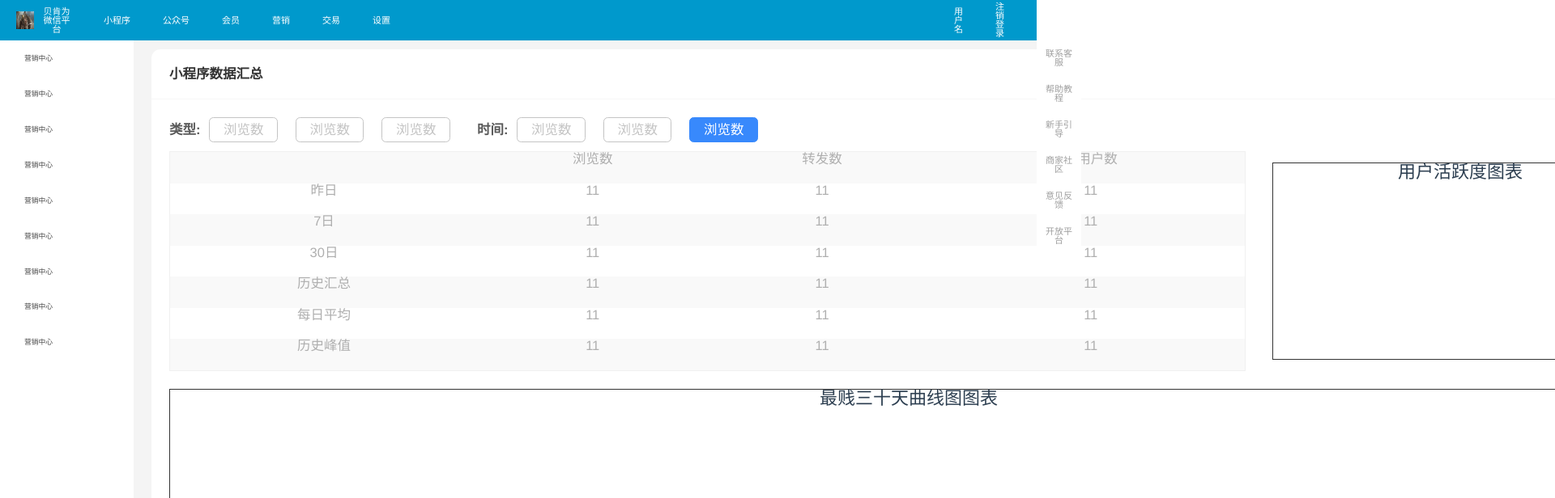
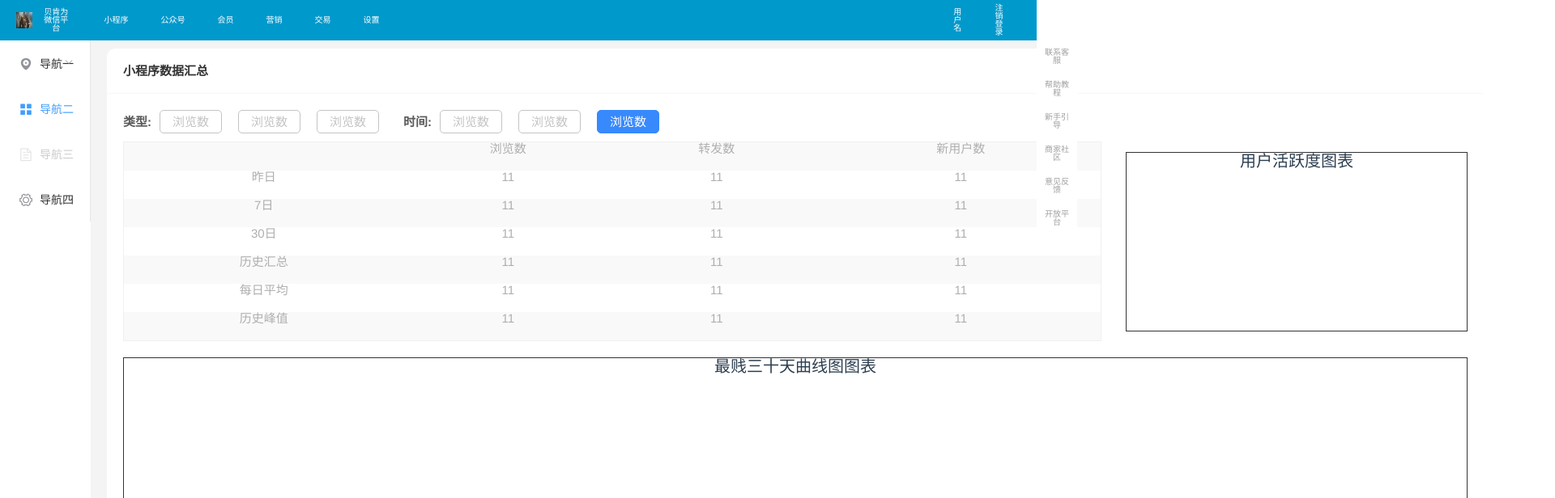
Before and after one commit to KillBOSS-KillMe/platform, a Vue app in the folder webapp/: page /transaction in a window 1280 px wide. Shown: the top 616 px of the page at 81% size, 1920 px wide, since content can reach past the window. Built offline with nearby package versions, Linux system fonts and the light colour scheme; a web font is replaced by a local one.

Commit message:
element ui导入

```diff
--- a/webapp/src/assets/css/reset.css
+++ b/webapp/src/assets/css/reset.css
@@ -28,7 +28,7 @@
 
 @media only screen and (min-width: 640px){
   html {
-  font-size:22px !important;
+  font-size:20px !important;
   }
 }
 html, body, div, span, applet, object, iframe,
--- a/webapp/src/views/Transaction.vue
+++ b/webapp/src/views/Transaction.vue
@@ -2,10 +2,12 @@
 <template>
   <div class="transaction">
     <div class="nav">
-      <ul>
+      <!-- <ul>
         <li>
-          <i class="iconfont icon-shouye"></i>
-          营销中心
+          <router-link to="/marketing">
+            <i class="iconfont icon-shouye"></i>
+            营销中心
+          </router-link>
         </li>
         <li>
           <i class="iconfont icon-shouye"></i>
@@ -39,7 +41,89 @@
           <i class="iconfont icon-shouye"></i>
           营销中心
         </li>
-      </ul>
+      </ul> -->
+      <el-row class="tac">
+  <el-col>
+    <el-menu
+      default-active="2"
+      class="el-menu-vertical-demo"
+      @open="handleOpen"
+      @close="handleClose">
+      <el-submenu index="1">
+        <template slot="title">
+          <i class="el-icon-location"></i>
+          <span>导航一</span>
+        </template>
+        <el-menu-item-group>
+          <template slot="title">分组一</template>
+          <el-menu-item index="1-1">选项1</el-menu-item>
+          <el-menu-item index="1-2">选项2</el-menu-item>
+        </el-menu-item-group>
+        <el-menu-item-group title="分组2">
+          <el-menu-item index="1-3">选项3</el-menu-item>
+        </el-menu-item-group>
+        <el-submenu index="1-4">
+          <template slot="title">选项4</template>
+          <el-menu-item index="1-4-1">选项1</el-menu-item>
+        </el-submenu>
+      </el-submenu>
+      <el-menu-item index="2">
+        <i class="el-icon-menu"></i>
+        <span slot="title">导航二</span>
+      </el-menu-item>
+      <el-menu-item index="3" disabled>
+        <i class="el-icon-document"></i>
+        <span slot="title">导航三</span>
+      </el-menu-item>
+      <el-menu-item index="4">
+        <i class="el-icon-setting"></i>
+        <span slot="title">导航四</span>
+      </el-menu-item>
+    </el-menu>
+  </el-col>
+  <!-- <el-col :span="12">
+    <h5>自定义颜色</h5>
+    <el-menu
+      default-active="2"
+      class="el-menu-vertical-demo"
+      @open="handleOpen"
+      @close="handleClose"
+      background-color="#545c64"
+      text-color="#fff"
+      active-text-color="#ffd04b">
+      <el-submenu index="1">
+        <template slot="title">
+          <i class="el-icon-location"></i>
+          <span>导航一</span>
+        </template>
+        <el-menu-item-group>
+          <template slot="title">分组一</template>
+          <el-menu-item index="1-1">选项1</el-menu-item>
+          <el-menu-item index="1-2">选项2</el-menu-item>
+        </el-menu-item-group>
+        <el-menu-item-group title="分组2">
+          <el-menu-item index="1-3">选项3</el-menu-item>
+        </el-menu-item-group>
+        <el-submenu index="1-4">
+          <template slot="title">选项4</template>
+          <el-menu-item index="1-4-1">选项1</el-menu-item>
+        </el-submenu>
+      </el-submenu>
+      <el-menu-item index="2">
+        <i class="el-icon-menu"></i>
+        <span slot="title">导航二</span>
+      </el-menu-item>
+      <el-menu-item index="3" disabled>
+        <i class="el-icon-document"></i>
+        <span slot="title">导航三</span>
+      </el-menu-item>
+      <el-menu-item index="4">
+        <i class="el-icon-setting"></i>
+        <span slot="title">导航四</span>
+      </el-menu-item>
+    </el-menu>
+  </el-col> -->
+</el-row>
     </div>
     <div class="con">
       <div class="charts">
@@ -428,7 +512,16 @@
   name: 'transaction',
   components: {
 
+  },
+  methods: {
+    handleOpen(key, keyPath) {
+      console.log(key, keyPath);
+    },
+    handleClose(key, keyPath) {
+      console.log(key, keyPath);
+    }
   }
+
 }
 </script>
 <style scoped lang="less">
@@ -441,22 +534,22 @@
   width: 7.5rem;
   height: 100%;
   background-color: #fff;
-  li {
-    width: 5.9rem;
-    padding: 0.8rem;
-    display: flex;
-    align-items: center;
-    justify-content: flex-start;
-    color: #484848;
-    font-size: 0.4rem;
-    .iconfont {
-      margin-right: 0.25rem;
-    }
-  }
-  li:hover {
-    background-color: #eff6ff;
-    color: #3889fc;
-  }
+  // li {
+  //   width: 5.9rem;
+  //   padding: 0.8rem;
+  //   display: flex;
+  //   align-items: center;
+  //   justify-content: flex-start;
+  //   color: #484848;
+  //   font-size: 0.4rem;
+  //   .iconfont {
+  //     margin-right: 0.25rem;
+  //   }
+  // }
+  // li:hover {
+  //   background-color: #eff6ff;
+  //   color: #3889fc;
+  // }
 }
 .con {
   width: 85.65rem;
```
Also changed, not shown: 1 other file (tests, documents, lock files or other folders).
